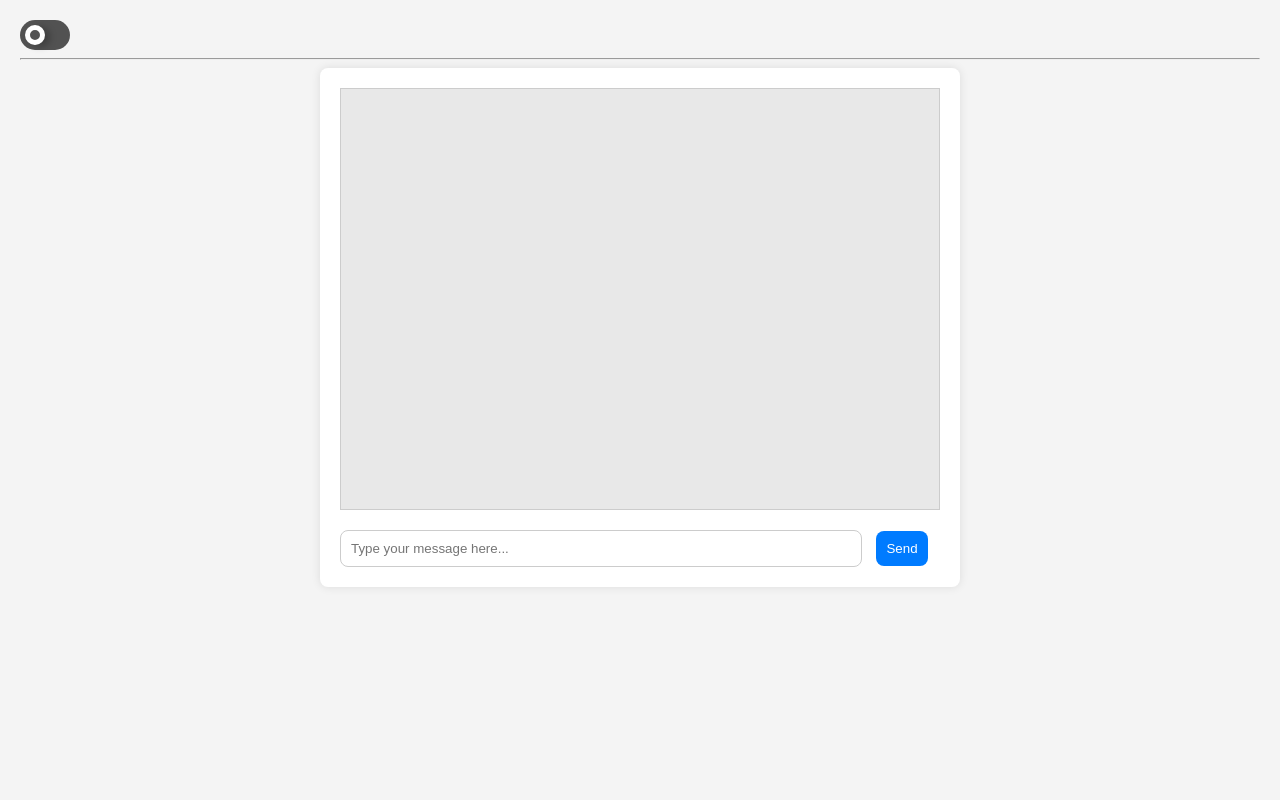
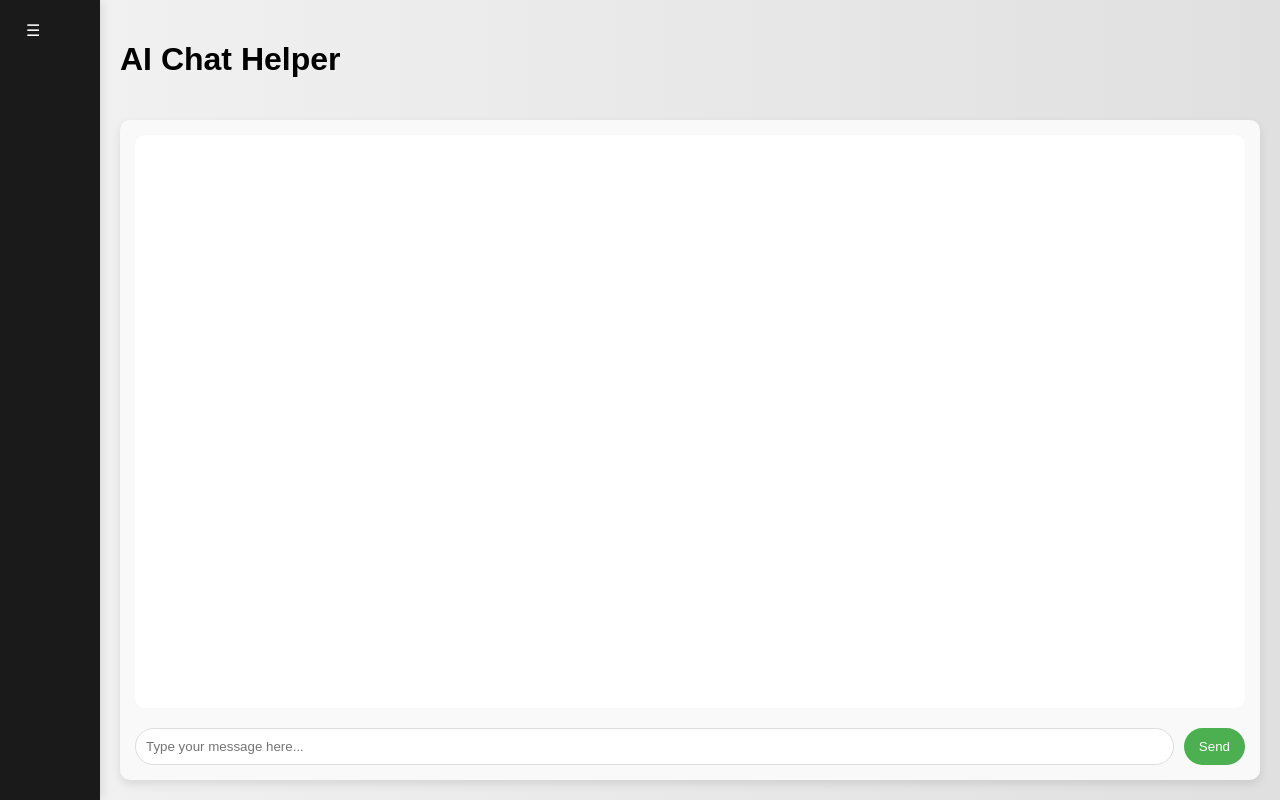
Before and after one commit to 11-Yash/gail-chatbot, a website: page index.html in a window 1280 px wide. Drawn offline with Linux system fonts and the light colour scheme.

Commit message:
changed html

```diff
--- a/index.html
+++ b/index.html
@@ -1,135 +1,195 @@
 <!DOCTYPE html>
 <html lang="en">
+
 <head>
     <meta charset="UTF-8">
     <meta name="viewport" content="width=device-width, initial-scale=1.0">
-    <title>GAIL Chatbot</title>
+    <title>AI Chat Helper</title>
     <style>
         body {
-            font-family: Arial, sans-serif;
-            background-color: #f4f4f4;
+            font-family: 'Arial', sans-serif;
             margin: 0;
+            display: flex;
+            height: 100vh;
+            background: linear-gradient(to right, #f2f2f2, #e0e0e0);
+        }
+
+        #sidebar {
+            width: 200px;
+            background-color: #1a1a1a;
+            color: white;
+            display: flex;
+            flex-direction: column;
             padding: 20px;
+            box-shadow: 2px 0 10px rgba(0, 0, 0, 0.1);
+            transition: width 0.3s ease; /* Smooth transition */
+        }
+
+        #sidebar.collapsed {
+            width: 60px; /* Width when collapsed */
+        }
+
+        #sidebar h2 {
+            font-size: 20px;
+            margin: 10px 0; /* Adjusted margin for better alignment */
+            transition: opacity 0.3s ease; /* Smooth transition */
+            opacity: 1; /* Ensure text is visible when not collapsed */
+        }
+
+        #sidebar.collapsed h2 {
+            margin: 0; /* No margin when collapsed */
+            opacity: 0; /* Hide text when collapsed */
+        }
+
+        #sidebar a {
+            color: #f0f0f0;
+            text-decoration: none;
+            margin: 10px 0;
+            transition: opacity 0.3s ease; /* Smooth transition */
+        }
+
+        #sidebar.collapsed a {
+            opacity: 0; /* Hide links when collapsed */
+        }
+
+        #sidebar a:hover {
+            color: #4caf50;
+        }
+
+        #toggle-btn {
+            cursor: pointer;
+            background: none;
+            border: none;
+            color: white;
+            font-size: 16px;
+            align-self: flex-start; /* Align button to the left */
+            margin-bottom: 20px; /* Spacing between button and title */
+        }
+
+        #main {
+            flex-grow: 1;
+            display: flex;
+            flex-direction: column;
+            padding: 20px;
+            justify-content: space-between; /* Added to align content */
+        }
+
+        #header {
+            display: flex;
+            justify-content: space-between;
+            align-items: center;
         }
 
         #chat-container {
-            width: 100%;
-            max-width: 600px;
-            margin: 0 auto;
-            background: white;
-            padding: 20px;
-            box-shadow: 0 0 10px rgba(0, 0, 0, 0.1);
-            border-radius: 8px;
+            flex-grow: 1; /* Allowing chat container to grow */
+            margin-top: 20px;
+            background-color: #f9f9f9;
+            border-radius: 10px;
+            padding: 15px;
+            box-shadow: 0 4px 10px rgba(0, 0, 0, 0.1);
+            display: flex;
+            flex-direction: column; /* Changed to column for proper alignment */
         }
 
         #chat-box {
-            height: 400px;
+            height: 350px;
             overflow-y: auto;
-            margin-bottom: 20px;
-            border: 1px solid #ccc;
             padding: 10px;
-            background: #e8e8e8;
+            border-radius: 10px;
+            background-color: #ffffff;
+            flex-grow: 1; /* Allow chat box to grow */
+            margin-bottom: 10px; /* Space between chat box and input */
         }
 
         .message {
-            padding: 10px;
+            padding: 8px 12px;
+            border-radius: 20px;
+            max-width: 75%;
             margin: 5px 0;
-            border-radius: 8px;
+            position: relative;
         }
 
         .user-message {
-            background-color: #007bff;
+            background-color: #4caf50;
             color: white;
-            text-align: right;
+            align-self: flex-end;
         }
 
         .bot-message {
-            background-color: #eeeeee;
+            background-color: #e0e0e0;
             color: black;
-            text-align: left;
+            align-self: flex-start;
+        }
+
+        #user-input-container {
+            display: flex;
+            margin-top: 10px;
         }
 
         #user-input {
-            width: calc(100% - 100px);
+            flex-grow: 1;
             padding: 10px;
+            border-radius: 20px;
+            border: 1px solid #ddd;
             margin-right: 10px;
-            border: 1px solid #ccc;
-            border-radius: 8px;
         }
 
         #send-btn {
-            padding: 10px;
+            padding: 10px 15px;
             border: none;
-            background-color: #007bff;
+            border-radius: 20px;
+            background-color: #4caf50;
             color: white;
-            border-radius: 8px;
             cursor: pointer;
+            transition: background-color 0.3s;
         }
 
         #send-btn:hover {
-            background-color: #0056b3;
-        }
-        /* From Uiverse.io by vinodjangid07 */
-        /* To hide the checkbox */
-        #checkboxInput {
-        display: none;
+            background-color: #45a049;
         }
 
-        .toggleSwitch {
+        /* New style for sidebar links */
+        #sidebar-links {
             display: flex;
-        align-items: center;
-        justify-content: center;
-        position: relative;
-        width: 50px;
-        height: 30px;
-        background-color: rgb(82, 82, 82);
-        border-radius: 20px;
-        cursor: pointer;
-        transition-duration: .2s;
+            flex-direction: column; /* Align links in a column */
+            flex-grow: 1; /* Allow it to grow */
         }
+    </style>
+</head>
 
-        .toggleSwitch::after {
-        content: "";
-        position: absolute;
-        height: 10px;
-        width: 10px;
-        left: 5px;
-        background-color: transparent;
-        border-radius: 50%;
-        transition-duration: .2s;
-        box-shadow: 5px 2px 7px rgba(8, 8, 8, 0.26);
-        border: 5px solid white;
-        }
+<body>
+    <div id="sidebar" class="collapsed">
+        <button id="toggle-btn">☰</button>
+        <div id="sidebar-links">
+            <a href="#">Templates</a>
+            <a href="#">My Projects</a>
+            <a href="#">Statistics</a>
+            <a href="#">Settings</a>
+            <a href="#">Updates & FAQ</a>
+        </div>
+    </div>
 
-        #checkboxInput:checked+.toggleSwitch::after {
-        transform: translateX(100%);
-        transition-duration: .2s;
-        background-color: white;
-        }
-        /* Switch background change */
-        #checkboxInput:checked+.toggleSwitch {
-        background-color: rgb(148, 118, 255);
-        transition-duration: .2s;
-        }
+    <div id="main">
+        <div id="header">
+            <h1>AI Chat Helper</h1>
+        </div>
 
-    </style>
-    <header>
-        <input type="checkbox" id="checkboxInput" ondblclick="">
-        <label for="checkboxInput" class="toggleSwitch">
-        </label>
-    </header><hr>
-</head>
-<body>
         <div id="chat-container">
             <div id="chat-box"></div>
+            <div id="user-input-container">
                 <input type="text" id="user-input" placeholder="Type your message here..." />
                 <button id="send-btn">Send</button>
             </div>
+        </div>
+    </div>
 
     <script>
-        function change(){
-            window.location.href = "";
-        }
+        // Toggle sidebar collapse/expand
+        document.getElementById("toggle-btn").addEventListener("click", () => {
+            const sidebar = document.getElementById("sidebar");
+            sidebar.classList.toggle("collapsed");
+        });
+
         document.getElementById("send-btn").addEventListener("click", async () => {
             const userInput = document.getElementById("user-input").value;
             if (userInput.trim() === "") return;
@@ -161,8 +221,9 @@
 
             const chatBox = document.getElementById("chat-box");
             chatBox.appendChild(messageElement);
-            chatBox.scrollTop = chatBox.scrollHeight;
+            chatBox.scrollTop = chatBox.scrollHeight; // Auto scroll to the bottom
         }
     </script>
 </body>
+
 </html>
```
Lines whose indentation alone changed are shown as unchanged.
